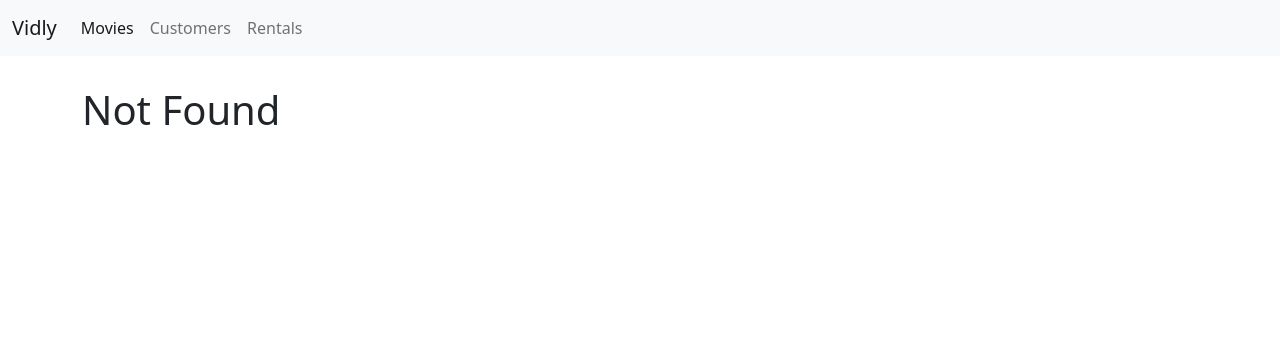
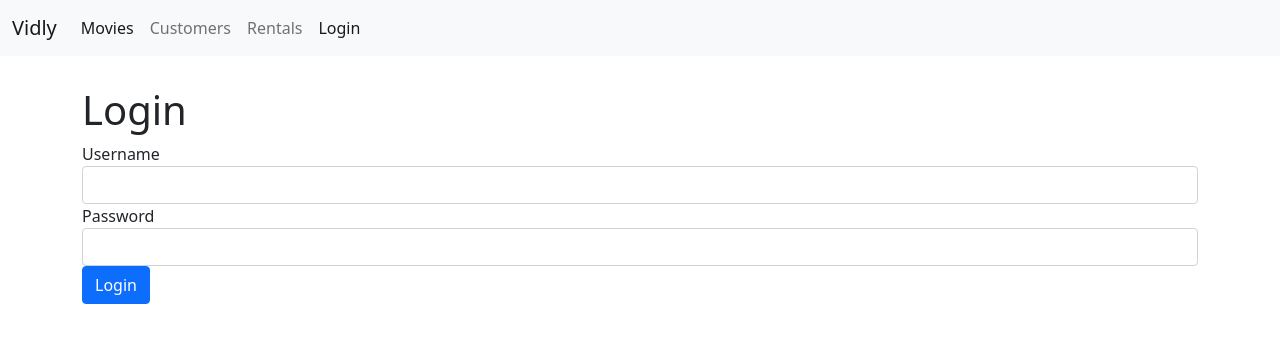
Before and after one commit to mikesouma/vidly-react, a React (Create React App) app: page /login in a window 1280 px wide. Before the commit this address led to /not-found. Shown: the top 342 px of the page. Built offline with nearby package versions, Linux system fonts and the light colour scheme.

Commit message:
feature: adding LoginForm .

```diff
--- a/src/App.js
+++ b/src/App.js
@@ -1,5 +1,6 @@
 import React from 'react';
 import { Route, Redirect, Switch } from 'react-router-dom';
+import LoginForm from './components/loginForm';
 import Movies from './components/movies';
 import MovieForm from './components/movieForm'
 import Customers from './components/customers';
@@ -15,6 +16,7 @@
       <NavBar />
       <main className="container">
         <Switch>
+          <Route path="/login" component={LoginForm} />
           <Route path="/movies/:id" component={MovieForm} />
           <Route path="/movies" component={Movies} />
           <Route path="/customers" component={Customers} />
--- /dev/null
+++ b/src/components/loginForm.jsx
@@ -0,0 +1,55 @@
+import React, { Component } from 'react';
+
+class LoginForm extends React.Component {
+    state = {
+        account: {username: '' , password:''}
+    }
+
+    handleChange = e =>{
+        const account = {...this.state.account};
+        account[e.currenTarget.name] = e.currenTarget.value;
+        this.setState({ account });
+    };
+
+    handleSubmit = e => {
+        e.preventDefault();
+        //Call the server
+        const username = this.username.current.value;
+        console.log("Submitted");
+    }
+    render() {
+        const { account } = this.state;
+
+        return (
+        <div>
+            <h1>Login</h1>
+            <form onSubmit={this.handleSubmit}>
+                <div className="form-froup">
+                    <label htmlFor="username">Username</label>
+                    <input
+                        value={this.state.account.username}
+                        onChange={this.handleChange}
+                        id="username"
+                        name="username"
+                        type="text"
+                        className="form-control"
+                    />
+                </div>
+                <div className="form-froup">
+                    <label htmlFor="password">Password</label>
+                    <input
+                        value={this.state.account.password}
+                        onChange={this.handleChange}
+                        name="password"
+                        id="password"
+                        type="text"
+                        className="form-control" />
+                </div>
+                <button className="btn btn-primary">Login</button>
+            </form>
+        </div>
+        );
+    }
+}
+
+export default LoginForm;
--- a/src/components/movieForm.jsx
+++ b/src/components/movieForm.jsx
@@ -1,6 +1,6 @@
 import React, { Component } from 'react';
 
-const MovieForm = ({ match }) => {
+const MovieForm = ({ match, history }) => {
     return (
     <div>
         <h1> Movie Form {match.params.id} </h1> );
@@ -12,4 +12,4 @@
     );
 }
 
-export default MovieForm
+export default MovieForm;
--- a/src/components/navbar.jsx
+++ b/src/components/navbar.jsx
@@ -28,6 +28,11 @@
                         Rentals
                     </NavLink>
                 </li>
+                <li className="nav-item">
+                    <NavLink className="nav-link" to="/login">
+                        Login
+                    </NavLink>
+                </li>
             </ul>
             </div>
         </div>
```
